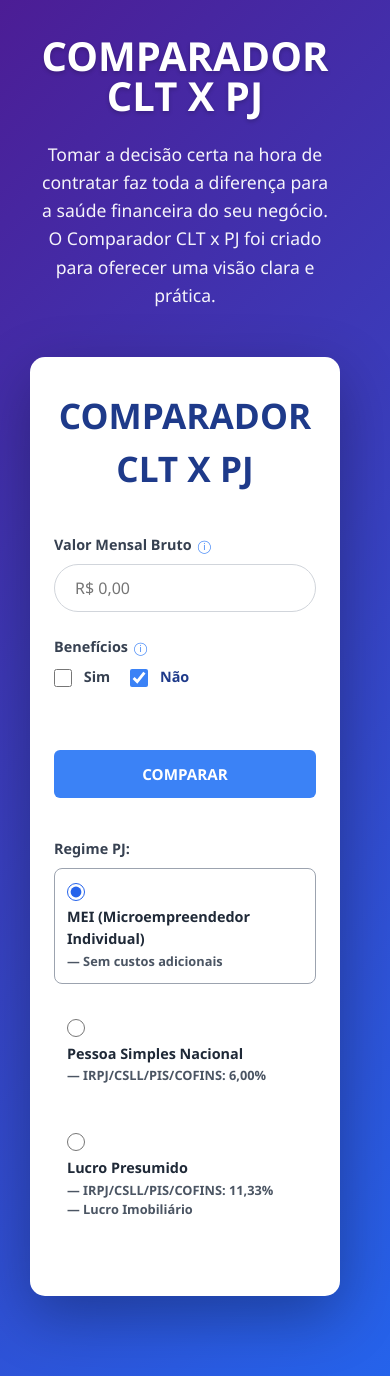
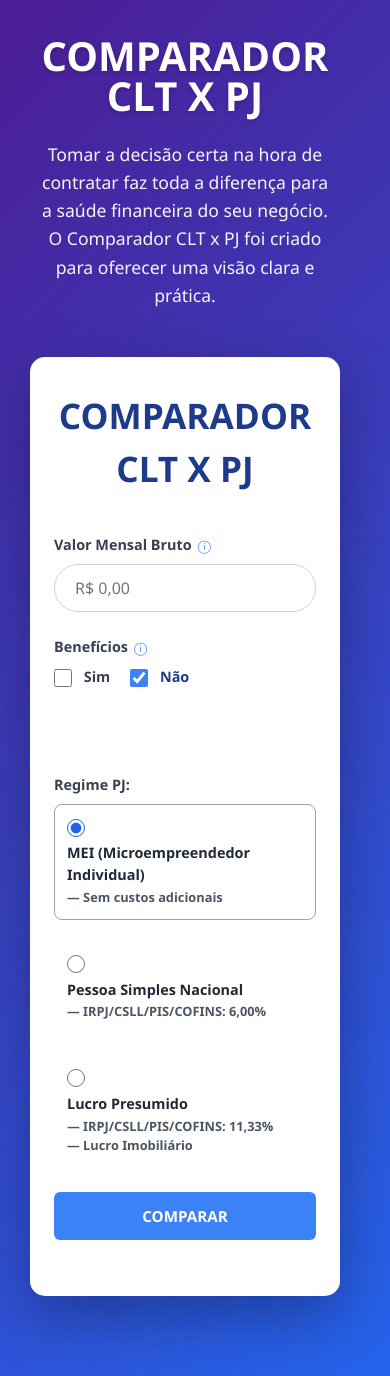
Before and after one commit to palomarossi/calculadora_pj_clt, a React (Vite) app: page / in a window 390 px wide. Built offline with nearby package versions, Linux system fonts and the light colour scheme.

Commit message:
Alteração tooltip e botão comparar mobile

```diff
--- a/src/App.css
+++ b/src/App.css
@@ -393,6 +393,15 @@
   background-color: #2563eb;
 }
 
+/* Visibilidade condicional (desktop/mobile) */
+.mobile-only {
+  display: none;
+}
+
+.desktop-only {
+  display: block;
+}
+
 /* =========================================
    8. RESPONSIVIDADE (MOBILE)
    ========================================= */
@@ -424,6 +433,15 @@
     flex-direction: column;
     gap: 1.5rem;
   }
+
+  /* No mobile, o botão COMPARAR deve ficar abaixo do Regime PJ */
+  .mobile-only {
+    display: block;
+  }
+
+  .desktop-only {
+    display: none;
+  }
 }
 
 /* =========================================
@@ -444,8 +462,8 @@
 .tooltip-box {
   visibility: hidden;
   width: 240px;
-  background-color: #1f2937;
-  color: #fff;
+  background-color: #59f8e8;
+  color: #000;
   text-align: center;
   border-radius: 8px;
   padding: 10px 12px;
@@ -476,7 +494,7 @@
   margin-left: -6px;
   border-width: 6px;
   border-style: solid;
-  border-color: #1f2937 transparent transparent transparent;
+  border-color: #59f8e8 transparent transparent transparent;
 }
 
 /* Mostrar ao passar o mouse */
--- a/src/App.jsx
+++ b/src/App.jsx
@@ -223,7 +223,9 @@ function App() {
                         <span className="info-icon">
                           ⓘ
                           <span className="tooltip-box">
-                            Para CLT: “salário”. <br/>Para PJ: “faturamento”.
+                            Para CLT, será considerado
+                            como “salário”. Para PJ, será
+                            considerado como “faturamento”.
                           </span>
                         </span>
                       </label>
@@ -267,7 +269,7 @@ function App() {
                       </div>
                     )}
 
-                    <button className="btn-action" onClick={handleComparar}>COMPARAR</button>
+                    <button className="btn-action desktop-only" onClick={handleComparar}>COMPARAR</button>
                   </div>
 
                   <div className="col-radios">
@@ -289,6 +291,8 @@ function App() {
                           <div className="radio-text"><strong>Lucro Presumido</strong><span>— IRPJ/CSLL/PIS/COFINS: 11,33%</span><span>— Lucro Imobiliário</span></div>
                         </label>
                       </div>
+
+                      <button className="btn-action mobile-only" onClick={handleComparar}>COMPARAR</button>
                     </div>
                   </div>
                 </div>
```
